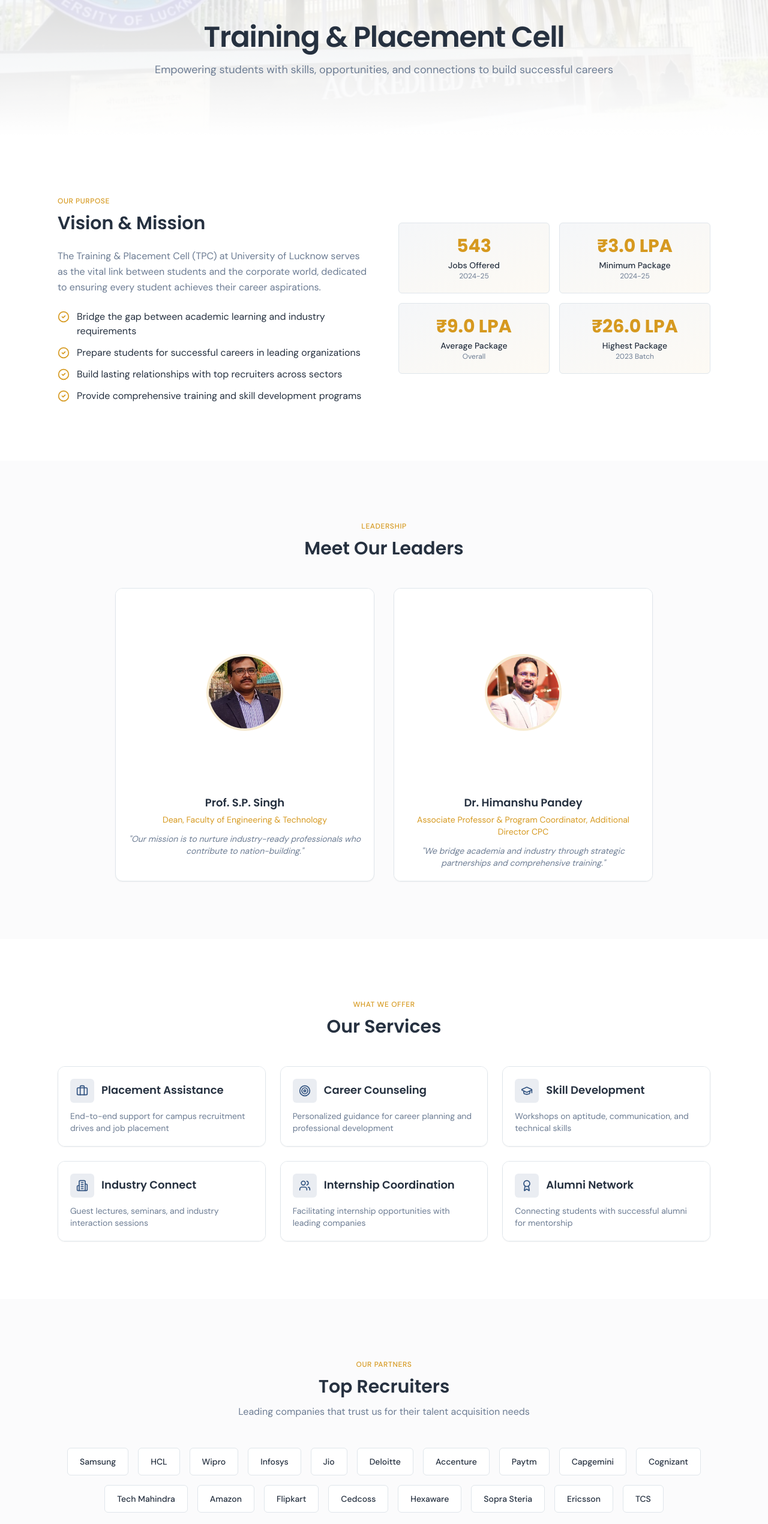
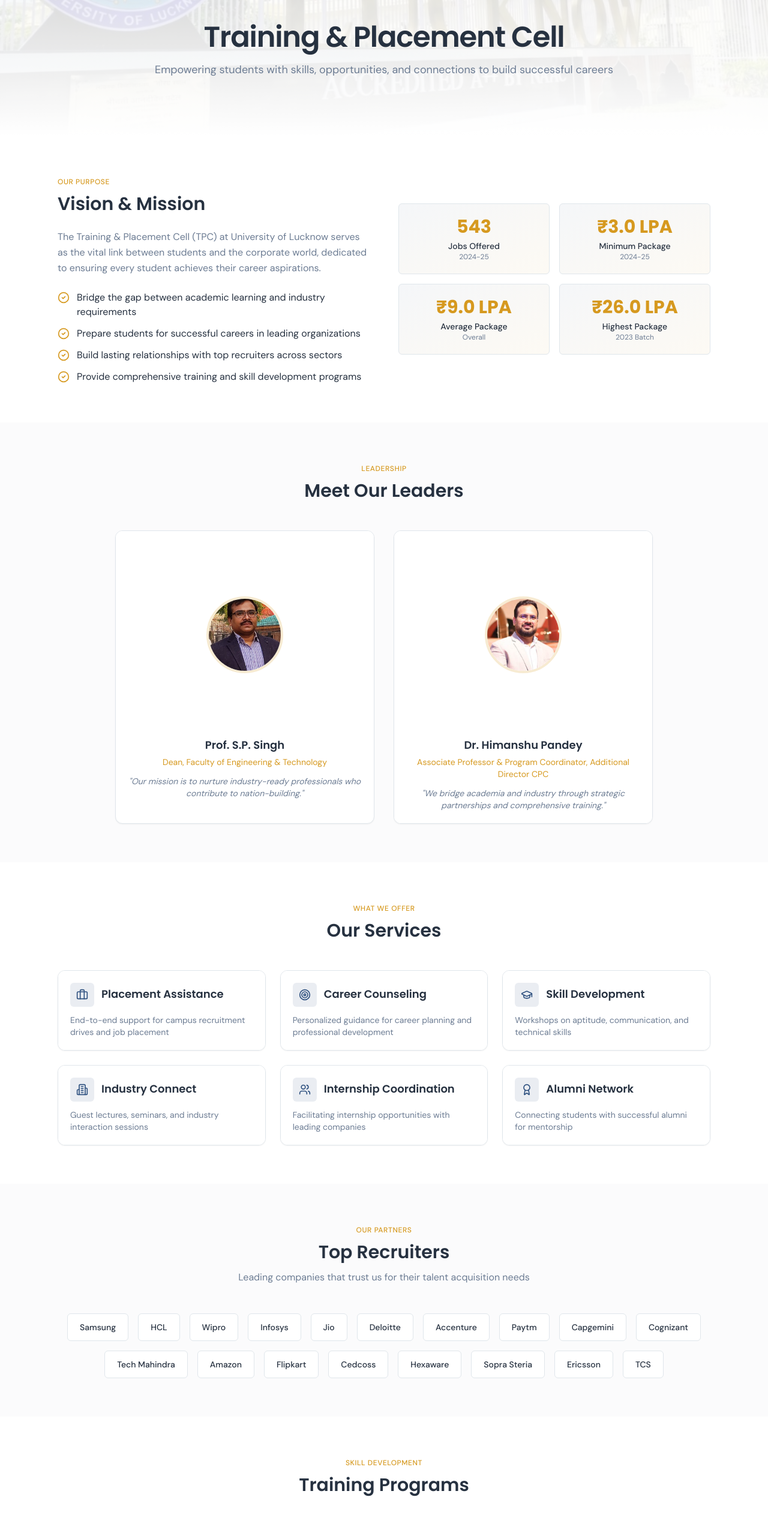
Before and after one commit to tpcfoet52-sys/lucknow-ascent, a React (Vite) app: page /about-tpc in a window 1280 px wide. Shown: the part 250-2790 px from the top of the page at 60% size. Built offline with nearby package versions, Linux system fonts and the light colour scheme; the HTML template or start-up script is replaced by a standard one.

Commit message:
style: Reduce section spacing and ensure consistency across pages
- Updated .section-padding in index.css to py-10 md:py-14 lg:py-16
- Applied .section-padding to all sections in AboutTPC.tsx and OurAlumni.tsx
- Standardized Hero section padding in OurAlumni.tsx to match AboutUniversity.tsx

```diff
--- a/src/index.css
+++ b/src/index.css
@@ -139,7 +139,7 @@
   }
 
   .section-padding {
-    @apply py-8 md:py-10 lg:py-12;
+    @apply py-10 md:py-14 lg:py-16;
   }
 
   .container-narrow {
--- a/src/pages/AboutTPC.tsx
+++ b/src/pages/AboutTPC.tsx
@@ -217,7 +217,7 @@ const AboutTPC = () => {
       </section>
 
       {/* Vision Section */}
-      <section className="py-16 md:py-24">
+      <section className="section-padding">
         <div className="container-narrow">
           <div className="grid lg:grid-cols-2 gap-12 items-center">
             <motion.div
@@ -279,7 +279,7 @@ const AboutTPC = () => {
       </section>
 
       {/* Leadership */}
-      <section className="py-16 md:py-24 bg-muted/30">
+      <section className="section-padding bg-muted/30">
         <div className="container-narrow">
           <motion.div
             initial={{ opacity: 0, y: 20 }}
@@ -365,7 +365,7 @@ const AboutTPC = () => {
       </section>
 
       {/* Services */}
-      <section className="py-16 md:py-24">
+      <section className="section-padding">
         <div className="container-narrow">
           <motion.div
             initial={{ opacity: 0, y: 20 }}
@@ -437,7 +437,7 @@ const AboutTPC = () => {
       </section>
 
       {/* Top Recruiters */}
-      <section className="py-16 md:py-24 bg-muted/30">
+      <section className="section-padding bg-muted/30">
         <div className="container-narrow">
           <motion.div
             initial={{ opacity: 0, y: 20 }}
@@ -473,7 +473,7 @@ const AboutTPC = () => {
       </section>
 
       {/* Training Programs */}
-      <section className="py-16 md:py-24">
+      <section className="section-padding">
         <div className="container-narrow">
           <motion.div
             initial={{ opacity: 0, y: 20 }}
@@ -552,7 +552,7 @@ const AboutTPC = () => {
       </section>
 
       {/* Success Stories */}
-      <section className="py-16 md:py-24 bg-muted/30">
+      <section className="section-padding bg-muted/30">
         <div className="container-narrow">
           <motion.div
             initial={{ opacity: 0, y: 20 }}
--- a/src/pages/OurAlumni.tsx
+++ b/src/pages/OurAlumni.tsx
@@ -102,7 +102,7 @@ const OurAlumni = () => {
 
 
             {/* Hero Section */}
-            <section className="relative pt-20 md:pt-24 pb-16 md:pb-24 overflow-hidden">
+            <section className="relative pt-16 md:pt-20 pb-12 md:pb-16 overflow-hidden">
                 <div className="absolute inset-0 z-0">
                     <img
                         src={heroImage}
@@ -150,7 +150,7 @@ const OurAlumni = () => {
             </section>
 
             {/* Alumni Grid Section */}
-            <section id="distinguished" className="py-16 md:py-24 bg-muted/30">
+            <section id="distinguished" className="section-padding bg-muted/30">
                 <div className="container-narrow">
                     <motion.div
                         initial={{ opacity: 0, y: 20 }}
```
